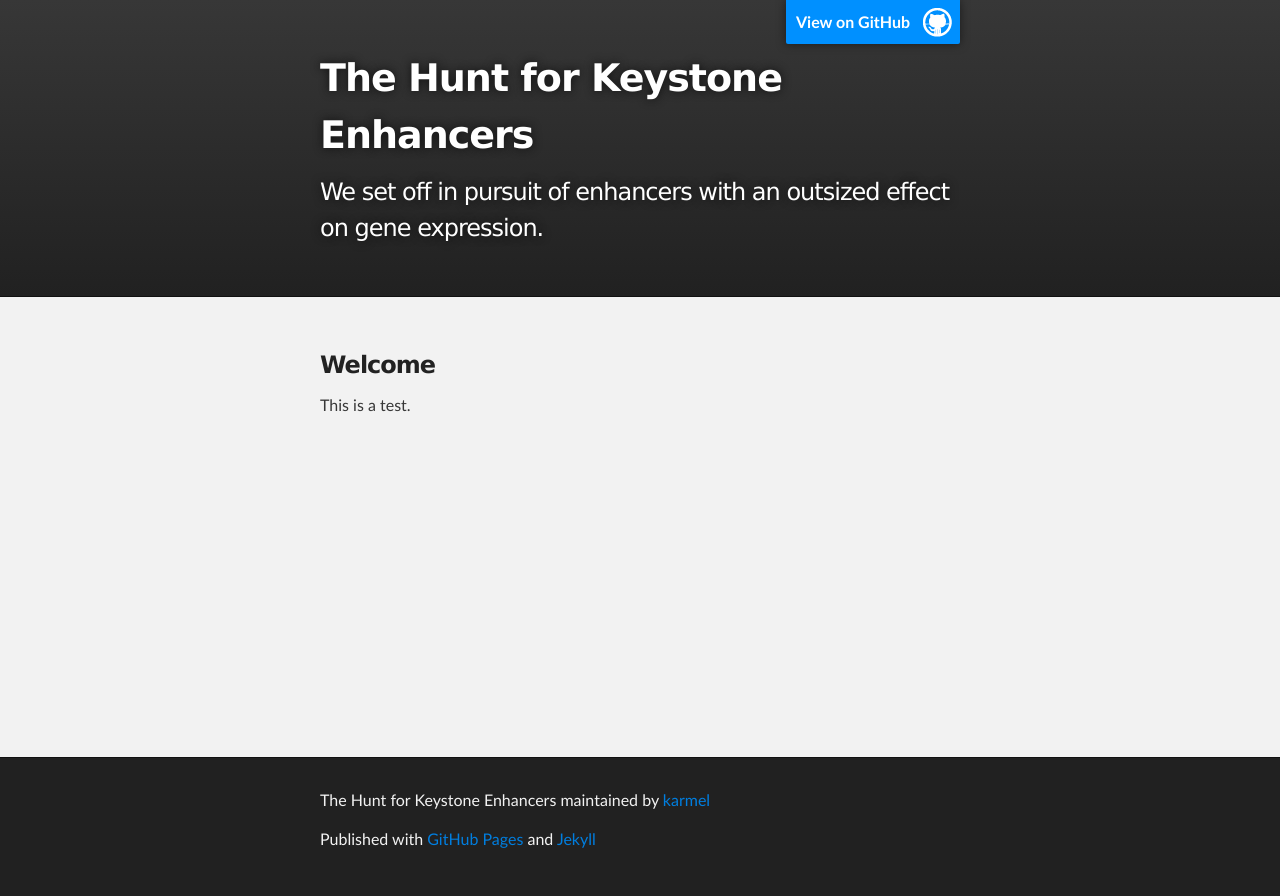
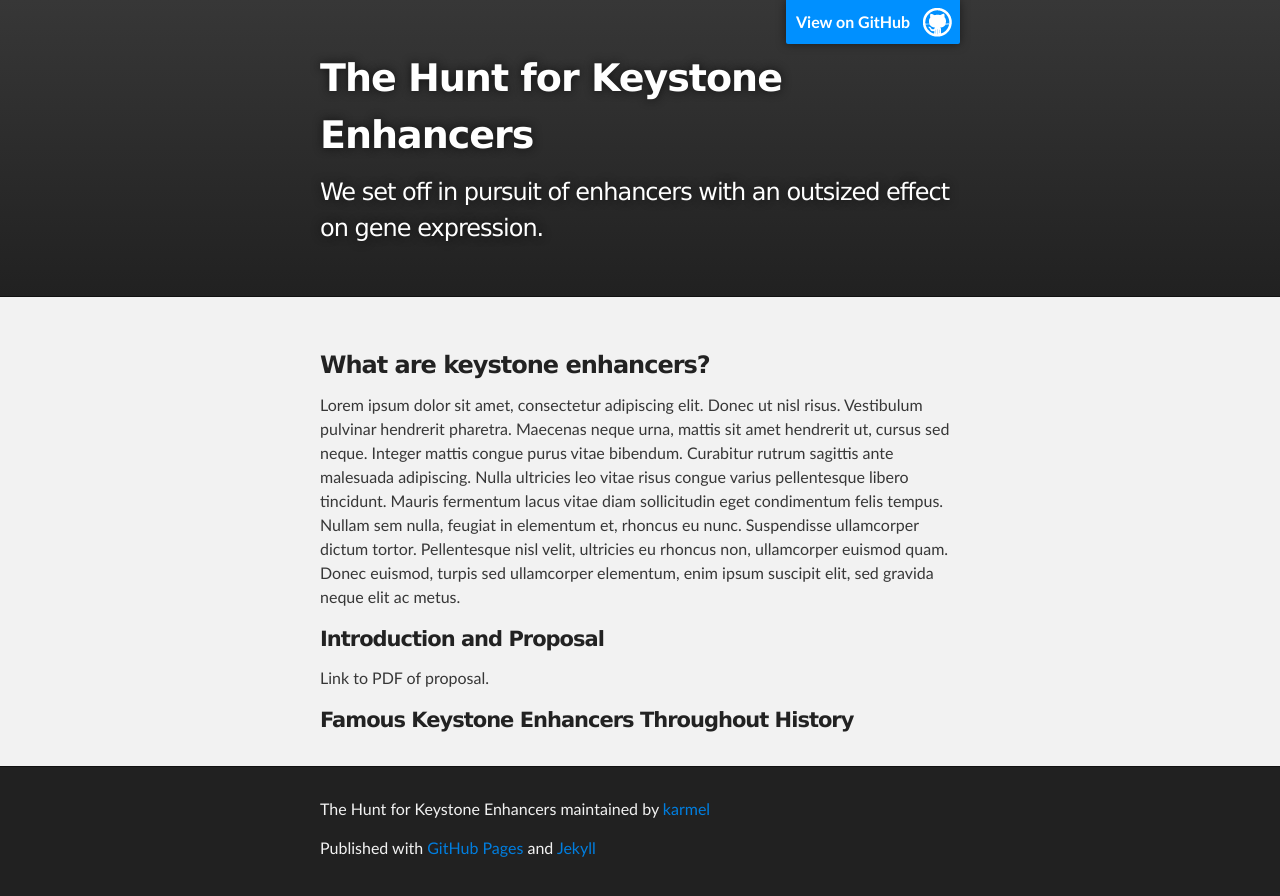
Before and after one commit to karmel/keystone-enhancers, a Jekyll site: the page built from index.html, in a window 1280 px wide. Shown: the top 896 px of the page. Built offline with Jekyll 4.4.1, drawn with Linux system fonts in a browser that asks for light colours; Markdown is read by kramdown in place of the engine named in the settings.

Commit message:
Setting up Jekyll

```diff
--- a/index.html
+++ b/index.html
@@ -1,6 +1,14 @@
 ---
 layout: default
-title: Welcome
+title: What are keystone enhancers?
 ---
 
-This is a test.
+<p>Lorem ipsum dolor sit amet, consectetur adipiscing elit. Donec ut nisl risus. Vestibulum pulvinar hendrerit pharetra. Maecenas neque urna, mattis sit amet hendrerit ut, cursus sed neque. Integer mattis congue purus vitae bibendum. Curabitur rutrum sagittis ante malesuada adipiscing. Nulla ultricies leo vitae risus congue varius pellentesque libero tincidunt. Mauris fermentum lacus vitae diam sollicitudin eget condimentum felis tempus. Nullam sem nulla, feugiat in elementum et, rhoncus eu nunc. Suspendisse ullamcorper dictum tortor. Pellentesque nisl velit, ultricies eu rhoncus non, ullamcorper euismod quam. Donec euismod, turpis sed ullamcorper elementum, enim ipsum suscipit elit, sed gravida neque elit ac metus.
+</p>
+<h4>Introduction and Proposal</h4>
+<p>Link to PDF of proposal.</p>
+
+<h4>Famous Keystone Enhancers Throughout History</h4>
+{% for post in site.categories.examples %}
+<a href="{{ post.url }}">{{ post.title }}</a><br />
+{% endfor %}
```
